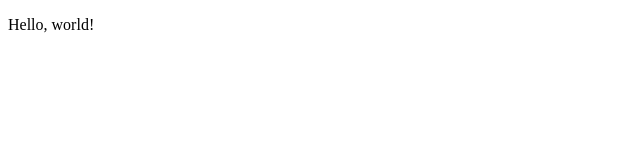
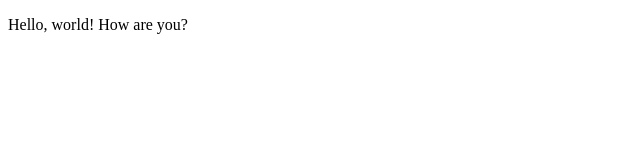
Before and after one commit to Yidnekachew-cmd/Microverse-repo, a plain HTML site: page index.html in a window 1280 px wide. Shown: the whole page, without its empty margins (0-640 px from the left). Drawn offline with Linux system fonts and the light colour scheme.

Commit message:
Second commit

```diff
--- a/index.html
+++ b/index.html
@@ -2,6 +2,6 @@
 <html>
     <head></head>
     <body>
-        <p>Hello, world!</p>
+        <p>Hello, world! How are you?</p>
     </body>
 </html>
```
